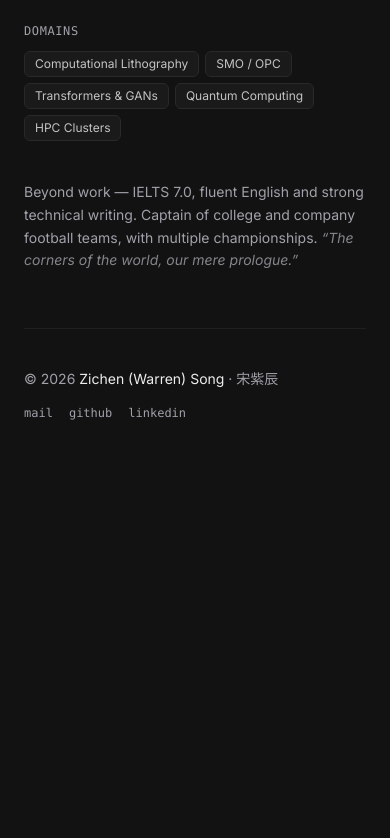
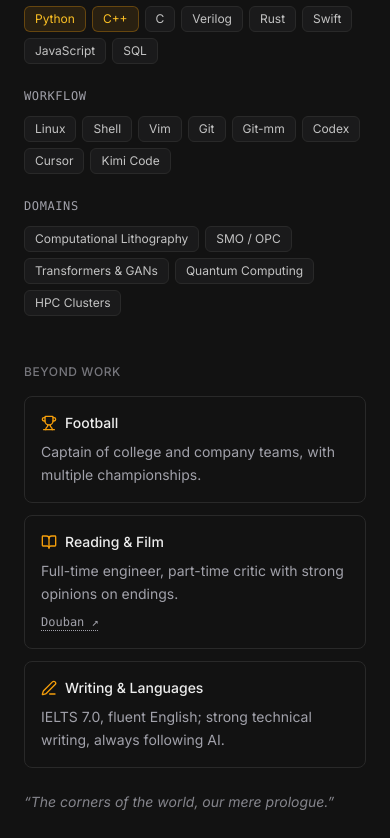
Before and after one commit to ZCWarren/ZCWarren.github.io, a React (Vite) app: page / in a window 390 px wide. Shown: the part 3953-4791 px from the top of the page. Before the commit the page ends 4414 px from the top, so only its background shows below. Built offline with nearby package versions, Linux system fonts and the light colour scheme.

Commit message:
Link interactive litho wiki; rewrite Beyond Work; add og:image share tags

```diff
--- a/index.html
+++ b/index.html
@@ -4,6 +4,20 @@
     <meta charset="UTF-8" />
     <meta name="viewport" content="width=device-width, initial-scale=1.0" />
     <meta name="description" content="Zichen (Warren) Song — Algorithm & Modeling Engineer in Computational Lithography (SMO). MSc NUS, trapped-ion quantum computing." />
+    <!-- Open Graph / social share -->
+    <meta property="og:type" content="website" />
+    <meta property="og:site_name" content="Zichen (Warren) Song" />
+    <meta property="og:url" content="https://zcwarren.github.io/" />
+    <meta property="og:title" content="Zichen (Warren) Song — Algorithm & Modeling Engineer" />
+    <meta property="og:description" content="Computational Lithography · SMO · C++ · FPGA. MSc NUS, trapped-ion quantum computing." />
+    <meta property="og:image" content="https://zcwarren.github.io/og.png" />
+    <meta property="og:image:width" content="1200" />
+    <meta property="og:image:height" content="630" />
+    <!-- X / Twitter card -->
+    <meta name="twitter:card" content="summary_large_image" />
+    <meta name="twitter:title" content="Zichen (Warren) Song — Algorithm & Modeling Engineer" />
+    <meta name="twitter:description" content="Computational Lithography · SMO · C++ · FPGA. MSc NUS, trapped-ion quantum computing." />
+    <meta name="twitter:image" content="https://zcwarren.github.io/og.png" />
     <title>Zichen (Warren) Song</title>
     <link rel="preconnect" href="https://fonts.googleapis.com" />
     <link rel="preconnect" href="https://fonts.gstatic.com" crossorigin />
--- a/src/pages/Home.tsx
+++ b/src/pages/Home.tsx
@@ -1,6 +1,7 @@
 import { useEffect, useState } from 'react'
 import {
   Atom,
+  BookOpen,
   Briefcase,
   Check,
   ChevronRight,
@@ -15,11 +16,13 @@ import {
   MapPin,
   MessageCircle,
   Moon,
+  PenLine,
   Phone,
   ScanLine,
   Sparkles,
   Star,
   Sun,
+  Trophy,
   Twitter,
 } from 'lucide-react'
 
@@ -124,6 +127,14 @@ const workProjects = [
 
 const ossProjects = [
   {
+    icon: BookOpen,
+    name: '计算光刻 Wiki · litho-wiki',
+    desc: 'Interactive Chinese wiki on computational lithography — Rayleigh criterion to ILT/EUV, with live demos (Abbe imaging, ILT/SMO optimizer).',
+    href: 'https://zcwarren.github.io/litho-wiki/',
+    stars: 0,
+    lang: 'JavaScript',
+  },
+  {
     icon: Atom,
     name: 'Fast-Qubit-State-Measurement-and-Feedback',
     desc: 'FPGA-based fast qubit state detection for trapped-ion quantum computing.',
@@ -168,6 +179,26 @@ const skills = [
   {
     label: 'Domains',
     items: ['Computational Lithography', 'SMO / OPC', 'Transformers & GANs', 'Quantum Computing', 'HPC Clusters'],
+  },
+]
+
+const hobbies = [
+  {
+    icon: Trophy,
+    title: 'Football',
+    desc: 'Captain of college and company teams, with multiple championships.',
+  },
+  {
+    icon: BookOpen,
+    title: 'Reading & Film',
+    desc: 'Full-time engineer, part-time critic with strong opinions on endings.',
+    href: 'https://www.douban.com/people/176249555/',
+    linkLabel: 'Douban ↗',
+  },
+  {
+    icon: PenLine,
+    title: 'Writing & Languages',
+    desc: 'IELTS 7.0, fluent English; strong technical writing, always following AI.',
   },
 ]
 
@@ -475,11 +506,35 @@ export default function Home() {
             ))}
           </div>
 
-          <p className="mt-10 text-sm leading-relaxed text-muted-foreground">
-            Beyond work — IELTS 7.0, fluent English and strong technical writing. Captain of college and company
-            football teams, with multiple championships.{' '}
-            <span className="italic opacity-80">“The corners of the world, our mere prologue.”</span>
-          </p>
+          <div className="mt-12">
+            <p className="mb-4 text-xs font-medium uppercase tracking-wider text-muted-foreground/70">
+              Beyond Work
+            </p>
+            <div className="grid gap-3 sm:grid-cols-3">
+              {hobbies.map(({ icon: Icon, title, desc, href, linkLabel }) => (
+                <div key={title} className="rounded-lg border border-border bg-card p-4">
+                  <div className="mb-2 flex items-center gap-2">
+                    <Icon className="h-4 w-4 text-amber-600 dark:text-amber-500" />
+                    <span className="text-sm font-medium">{title}</span>
+                  </div>
+                  <p className="text-sm leading-relaxed text-muted-foreground">{desc}</p>
+                  {href && (
+                    <a
+                      href={href}
+                      target="_blank"
+                      rel="noreferrer"
+                      className="mt-2 inline-block font-mono text-xs text-muted-foreground underline decoration-dotted underline-offset-4 transition-colors hover:text-foreground"
+                    >
+                      {linkLabel}
+                    </a>
+                  )}
+                </div>
+              ))}
+            </div>
+            <p className="mt-6 text-sm italic text-muted-foreground/80">
+              “The corners of the world, our mere prologue.”
+            </p>
+          </div>
         </section>
 
         {/* ------------------------------------------------------- footer */}
```
Also changed, not shown: public/og.png (added).
